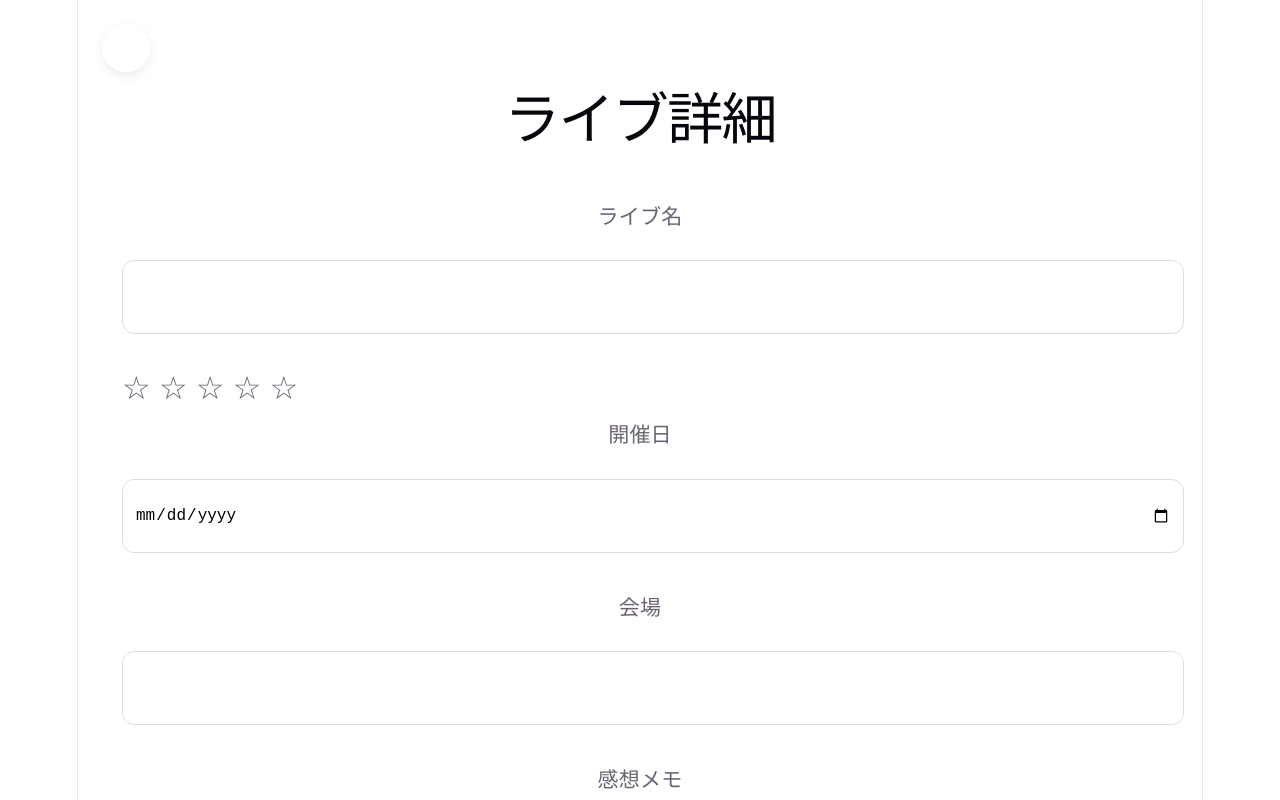
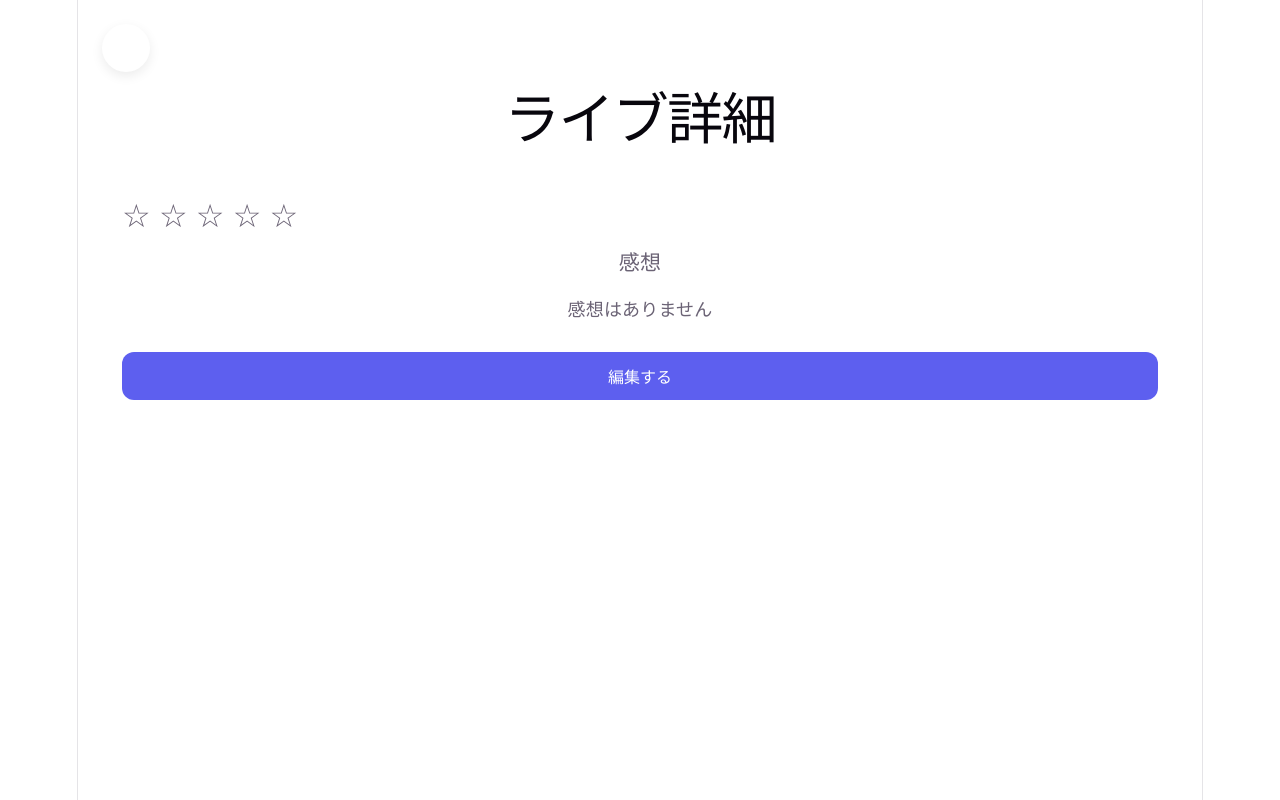
Before and after one commit to tomokitakahama/LiveCloud, a React (Vite) app: page /live/1/1 in a window 1280 px wide. Shown: the top 800 px of the page. Built offline with nearby package versions, Linux system fonts and the light colour scheme.

Commit message:
LiveDetailを閲覧専用に戻す

```diff
--- a/src/pages/LiveDetail/LiveDetail.css
+++ b/src/pages/LiveDetail/LiveDetail.css
@@ -89,3 +89,25 @@ textarea{
   font-size:16px;
 
 }
+
+.editButton{
+
+  width:100%;
+
+  height:48px;
+
+  border:none;
+
+  border-radius:12px;
+
+  margin-top:30px;
+
+  background:#5D5FEF;
+
+  color:white;
+
+  font-size:16px;
+
+  cursor:pointer;
+
+}
--- a/src/pages/LiveDetail/LiveDetail.tsx
+++ b/src/pages/LiveDetail/LiveDetail.tsx
@@ -30,18 +30,6 @@ const LiveDetail = ({
 
 const live =
   artist?.lives[Number(liveId)];
-
-  const [memo, setMemo] =
-  useState(live?.memo || "");
-
-  const [title, setTitle] =
-  useState(live?.title || "");
-
-const [date, setDate] =
-  useState(live?.date || "");
-
-const [venue, setVenue] =
-  useState(live?.venue || "");
 
   const handleRating = (
   rating: number
@@ -81,54 +69,6 @@ const [venue, setVenue] =
   setArtists(updatedArtists);
 };
 
-const handleSaveMemo = () => {
-
-  const updatedArtists =
-    artists.map((item) => {
-
-      if (
-        item.name.toLowerCase() !== artistId
-      ) {
-        return item;
-      }
-
-      return {
-
-        ...item,
-
-        lives: item.lives.map(
-          (liveItem, index) => {
-
-            if (
-              index !== Number(liveId)
-            ) {
-              return liveItem;
-            }
-
-            return {
-  ...liveItem,
-
-  title,
-
-  date,
-
-  venue,
-
-  memo,
-
-  rating: live?.rating ?? 0,
-};
-          }
-        ),
-
-      };
-    });
-
-  setArtists(updatedArtists);
-
-  alert("保存しました！");
-};
-
   return (
 
     <div className="liveDetailContainer">
@@ -144,29 +84,13 @@ const handleSaveMemo = () => {
 
       <div className="liveCard">
 
-        <h3>ライブ名</h3>
-
-<input
-  type="text"
-  value={title}
-  onChange={(e) =>
-    setTitle(e.target.value)
-  }
-/>
+        <h2>{live?.title}</h2>
 
 <div className="ratingArea">
 
   {Array.from({ length: 5 }).map((_, index) => (
 
-    <span
-      key={index}
-      onClick={() =>
-        handleRating(index + 1)
-      }
-      style={{
-        cursor: "pointer",
-      }}
-    >
+    <span key={index}>
       {index < (live?.rating ?? 0)
         ? "⭐"
         : "☆"}
@@ -176,41 +100,20 @@ const handleSaveMemo = () => {
 
 </div>
 
-<h3>開催日</h3>
+<p>{live?.date}</p>
 
-<input
-  type="date"
-  value={date}
-  onChange={(e) =>
-    setDate(e.target.value)
-  }
-/>
+<p>{live?.venue}</p>
 
-<h3>会場</h3>
+<h3>感想</h3>
 
-<input
-  type="text"
-  value={venue}
-  onChange={(e) =>
-    setVenue(e.target.value)
-  }
-/>
-
-<h3>感想メモ</h3>
-
-<textarea
-  value={memo}
-  onChange={(e) =>
-    setMemo(e.target.value)
-  }
-  placeholder="ライブの感想を書こう"
-/>
+<p>
+  {live?.memo || "感想はありません"}
+</p>
 
 <button
-  className="saveMemoButton"
-  onClick={handleSaveMemo}
+  className="editButton"
 >
-  メモを保存
+  編集する
 </button>
 
       </div>
```
